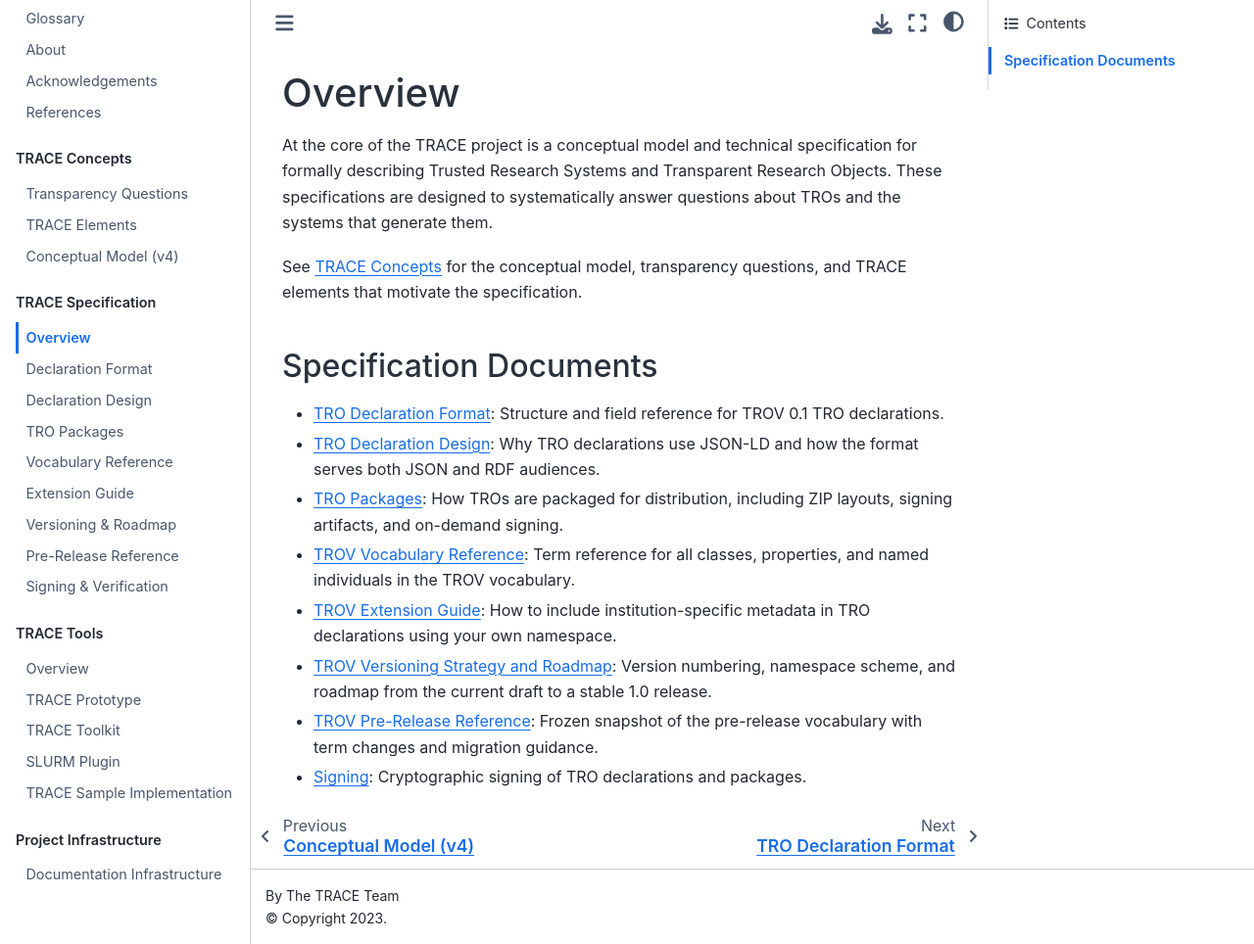
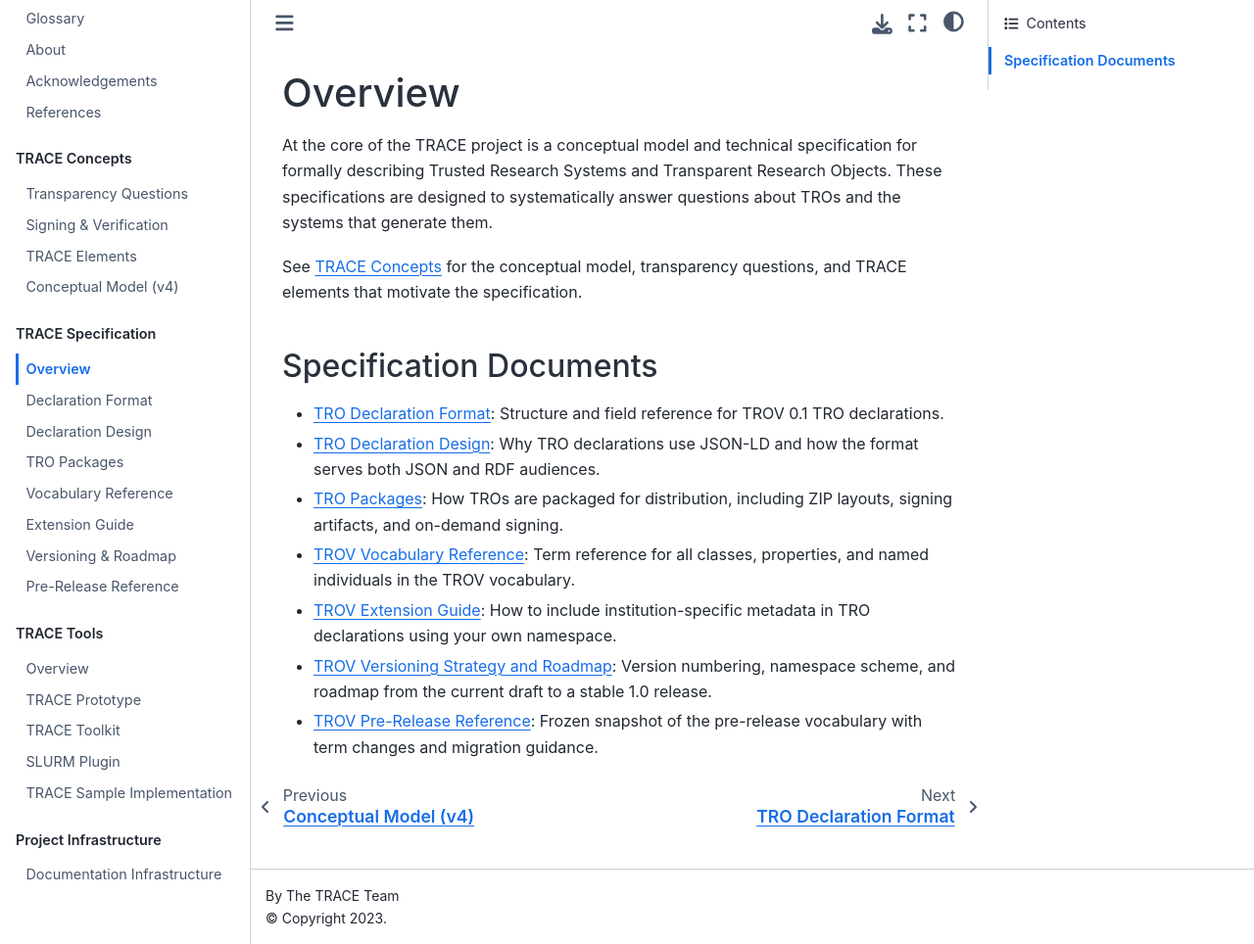
Before and after one commit to transparency-certified/trace-specification, a Jupyter Book: the page built from docs/specifications.md, in a window 1280 px wide and 964 px high. Shown: the whole window at 98% size. Built offline with Jupyter Book 1.0.4 settings and Sphinx 7.4.7 and the Sphinx Book theme 1.1.4, drawn with Linux system fonts in a browser that asks for light colours.

Commit message:
Move Signing & Verification from specification to concepts section

```diff
--- a/_toc.yml
+++ b/_toc.yml
@@ -27,6 +27,8 @@ parts:
 - caption: TRACE Concepts
   chapters:
   - file: docs/questions
+  - file: docs/dev/signing
+    title: Signing & Verification
   - file: docs/elements
   - file: docs/conceptual-model
 - caption: TRACE Specification
@@ -47,8 +49,6 @@ parts:
     title: Versioning & Roadmap
   - file: docs/trov-prerelease
     title: Pre-Release Reference
-  - file: docs/dev/signing
-    title: Signing & Verification
 - caption: TRACE Tools
   chapters:
   - file: docs/infrastructure
--- a/docs/specifications.md
+++ b/docs/specifications.md
@@ -25,5 +25,3 @@ questions, and TRACE elements that motivate the specification.
   a stable 1.0 release.
 * [TROV Pre-Release Reference](trov-prerelease.md): Frozen snapshot of the
   pre-release vocabulary with term changes and migration guidance.
-* [Signing](dev/signing.md): Cryptographic signing of TRO declarations and
-  packages.
```
